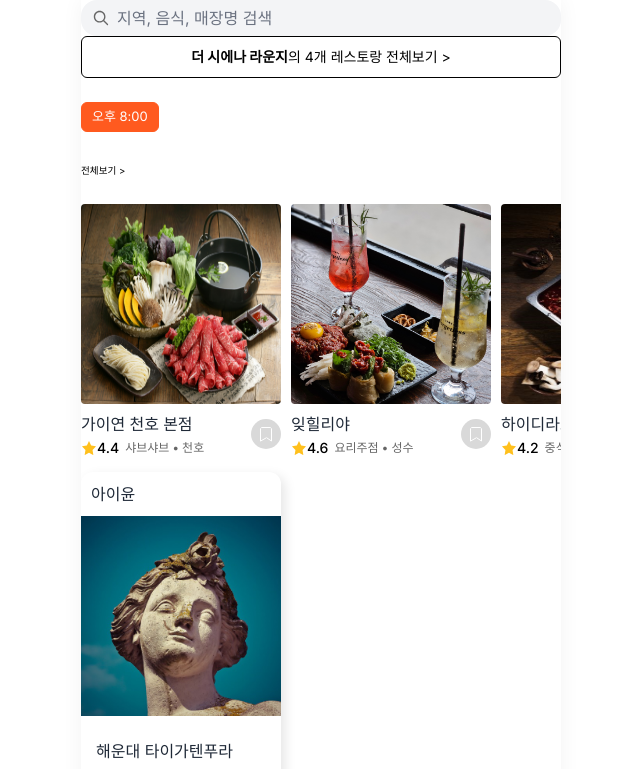
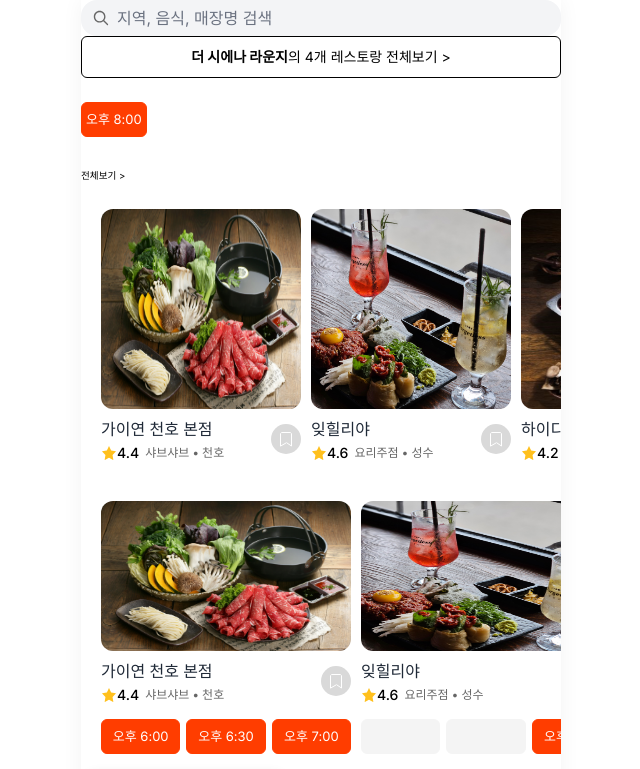
Before and after one commit to DaehyeongLee/yahoo-which, a Next.js app: page / in a window 1280 px wide. Shown: the top 769 px of the page, without its empty margins (319-959 px from the left). Built offline with nearby package versions, Linux system fonts and the light colour scheme.

Commit message:
🌱 메인페이지 식당예약버튼 딸린 카드 리스트 컴포넌트 생성

```diff
--- a/app/page.tsx
+++ b/app/page.tsx
@@ -9,6 +9,7 @@ import Footer from '@/templates/Footer'
 import Tooltip from '@/components/Tooltip/Tooltip'
 import Input from '@/components/Input/Input'
 import RestaurantCard from '@/templates/Card/RestaurantCard'
+import RestaurantTimeListCard from '@/templates/Card/RestaurantTimeListCard'
 import { useState } from 'react'
 import Modal from '@/components/Modal/Modal'
 
@@ -41,7 +42,7 @@ export default function Home() {
         hi
       </Modal>
       <br />
-      <div className="flex flex-nowrap space-x-2.5 overflow-x-auto overflow-y-hidden scrollbar-hide">
+      <div className="flex flex-nowrap space-x-2.5 overflow-x-auto overflow-y-hidden scrollbar-hide mb-10 px-5">
         {restaurantCards.map((card) => (
           <RestaurantCard
             key={card.id}
@@ -50,6 +51,23 @@ export default function Home() {
             address={card.address}
             category={card.category}
             image={card.image}
+            imageHeight={200}
+            imageWidth={200}
+          />
+        ))}
+      </div>
+      <div className="flex flex-nowrap space-x-2.5 overflow-x-auto overflow-y-hidden scrollbar-hide px-5">
+        {restaurantCards.map((card) => (
+          <RestaurantTimeListCard
+            key={card.id}
+            name={card.name}
+            score={card.score}
+            address={card.address}
+            category={card.category}
+            image={card.image}
+            imageHeight={150}
+            imageWidth={250}
+            timeList={card.timeList}
           />
         ))}
       </div>
@@ -143,6 +161,7 @@ const restaurantCards = [
     category: '샤브샤브',
     address: '천호',
     image: '/temp/sukiyaki.jpg',
+    timeList: ['오후 6:00', '오후 6:30', '오후 7:00'],
   },
   {
     id: 1,
@@ -151,6 +170,7 @@ const restaurantCards = [
     category: '요리주점',
     address: '성수',
     image: '/temp/drinkfood.jpg',
+    timeList: ['', '', '오후 7:30'],
   },
   {
     id: 2,
@@ -159,5 +179,6 @@ const restaurantCards = [
     category: '중식',
     address: '건대',
     image: '/temp/hidirao.jpg',
+    timeList: ['오후 7:00', '오후 7:30', '오후 8:00'],
   },
 ]
--- a/components/Button/Button.tsx
+++ b/components/Button/Button.tsx
@@ -13,7 +13,7 @@ const Button: FC<ButtonProps> = ({ children, variant = 'outlined', className = '
 
   const variantClasses = {
     outlined: 'bg-white text-black border border-black px-5 py-0 leading-10 w-full text-[14px]',
-    filled: 'bg-orange-500 text-white border border-orange-500 px-2.5 py-1 text-[13px]',
+    filled: 'flex-1 bg-[#ff3d00] text-white border border-[#ff3d00] px-1 py-2.5 text-[13px] leading-[13px]',
     nolined: 'bg-inherit text-black text-xs',
   }
 
--- a/components/Card/VerticalCard.tsx
+++ b/components/Card/VerticalCard.tsx
@@ -35,7 +35,7 @@ const VerticalCard: FC<VerticalCardProps> = ({
         {/* @ts-ignore */}
         <Image
           url={image}
-          className={`bg-cover ${variant === 'default' ? 'rounded' : undefined} ${imageClassName}`}
+          className={`bg-cover ${variant === 'default' ? 'rounded-xl' : undefined} ${imageClassName}`}
           fill
         />
       </div>
--- a/templates/Card/RestaurantCard.tsx
+++ b/templates/Card/RestaurantCard.tsx
@@ -8,6 +8,8 @@ interface RestaurantCardProps {
   category: string
   address: string
   image?: string
+  imageWidth: number
+  imageHeight: number
 }
 
 // TODO: svg icon을 next.js 세팅 후 컴포넌트처럼 사용할 수 있게 변경 필요
@@ -37,7 +39,15 @@ const bookmarkIcon = (
   </svg>
 )
 
-const RestaurantCard: FC<RestaurantCardProps> = ({ name, score, category, address, image }) => {
+const RestaurantCard: FC<RestaurantCardProps> = ({
+  name,
+  score,
+  category,
+  address,
+  image,
+  imageWidth,
+  imageHeight,
+}) => {
   return (
     <VerticalCard
       image={image ?? ''}
@@ -60,8 +70,8 @@ const RestaurantCard: FC<RestaurantCardProps> = ({ name, score, category, addres
           {bookmarkIcon}
         </div>
       }
-      imageWidth={200}
-      imageHeight={200}
+      imageWidth={imageWidth}
+      imageHeight={imageHeight}
     />
   )
 }
--- /dev/null
+++ b/templates/Card/RestaurantTimeListCard.tsx
@@ -0,0 +1,55 @@
+import React, { FC } from 'react'
+import RestaurantCard from './RestaurantCard'
+import Button from '@/components/Button/Button'
+
+interface RestaurantTimeListCardProps {
+  name: string
+  score?: string
+  category: string
+  address: string
+  image?: string
+  imageWidth: number
+  imageHeight: number
+  timeList: Array<string>
+}
+
+const RestaurantTimeListCard: FC<RestaurantTimeListCardProps> = ({
+  name,
+  score,
+  category,
+  address,
+  image,
+  imageHeight,
+  imageWidth,
+  timeList,
+}) => {
+  return (
+    <div>
+      <RestaurantCard
+        name={name}
+        score={score}
+        address={address}
+        category={category}
+        image={image}
+        imageHeight={imageHeight}
+        imageWidth={imageWidth}
+      />
+      <div className="mt-4 flex space-x-1.5">
+        {timeList.map((time, index) =>
+          time ? (
+            <Button key={index} variant="filled">
+              {time}
+            </Button>
+          ) : (
+            <div
+              key={index}
+              className="flex-1 px-1 py-2.5 text-[13px] leading-[13px] bg-[#f4f4f4] border border-[#f4f4f4] rounded-md"
+            />
+          ),
+        )}
+      </div>
+    </div>
+  )
+}
+
+export default RestaurantTimeListCard
```
